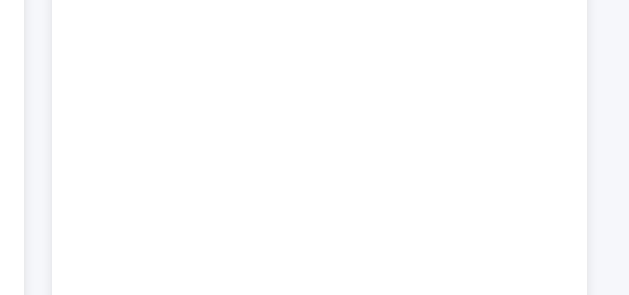
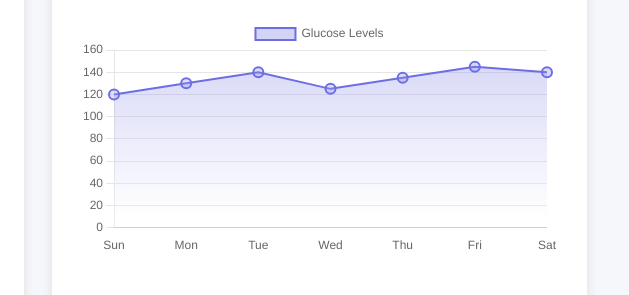
Before and after one commit to mohit-yadav-sde/jsTests, a plain HTML site: page 27403/Ideal/index.html in a window 1280 px wide. Shown: the part 207-502 px from the top of the page, 651-1280 px from the left. Drawn offline with nearby package versions, Linux system fonts and the light colour scheme.

Commit message:
ideal ammends

```diff
--- a/27403/Ideal/index.html
+++ b/27403/Ideal/index.html
@@ -922,116 +922,55 @@
   gradientFill.addColorStop(1, "rgba(255,255,255, .3)");
 
   var data = {
-    labels: ["", "Sun", "Mon", "Tue", "Wed", "Thu", "Fri", "Sat", ""],
+    labels: ["Sun", "Mon", "Tue", "Wed", "Thu", "Fri", "Sat"],
     datasets: [{
-      backgroundColor: "rgba(0,0,0,0)",
+      label: 'Glucose Levels',
+      backgroundColor: gradientFill,
       borderColor: "#6d6ee3",
       borderWidth: 2,
       fill: true,
-      backgroundColor: gradientFill,
-      data: [3, 5, 4, 10, 8, 9, 3, 15, 14, 17],
+      data: [120, 130, 140, 125, 135, 145, 140],
       pointRadius: 5,
       pointHoverRadius: 7,
-      pointColor: "#FFFFFF",
-      fillColor: "#FFFFFF",
-      strokeColor: "#FF0000",
     }]
   };
 
   var options = {
     responsive: true,
     maintainAspectRatio: false,
-    legend: {
-      display: false
-    },
-    tooltips: {
-      mode: 'index',
-      intersect: true,
-      yPadding: 10,
-      xPadding: 10,
-      caretSize: 8,
-      backgroundColor: '#fff',
-      titleFontColor: "#6d6ee3",
-      bodyFontStyle: 'bold',
-      bodyFontColor: "#737295",
-      displayColors: false,
-      callbacks: {
-        label: function (tooltipItems, data) {
-          return "10.5";
-        }
+    scales: {
+      y: {
+        beginAtZero: true,
+        maxTicksLimit: 5,
       },
-      bevelWidth: 3,
-      bevelHighlightColor: 'rgba(255, 255, 255, 0.75)',
-      bevelShadowColor: 'rgba(0, 0, 0, 0.5)'
-    },
-    showAllTooltips: true,
-    scales: {
-      yAxes: [{
-        display: true,
-        ticks: {
-          maxTicksLimit: 5,
-          min: 0,
-        },
-        gridLines: {
-          display: true
-        }
-      }],
-      xAxes: [{
-        display: true,
+      x: {
         ticks: {
           fontSize: 12,
           fontColor: '#c3c6de'
         },
-        gridLines: {
+        grid: {
           display: false
         }
-      }]
+      }
     },
-    elements: {
-      point: {
-        radius: 0
+    plugins: {
+      tooltip: {
+        enabled: true,
+        mode: 'index',
+        intersect: false,
+        padding: 10,
+        backgroundColor: '#fff',
+        titleFontColor: "#6d6ee3",
+        bodyFontColor: "#737295",
+        displayColors: false,
+        callbacks: {
+          label: function(tooltipItem) {
+            return tooltipItem.raw + " mg/dL";
+          }
+        }
       }
     }
   };
-
-  Chart.pluginService.register({
-    beforeRender: function (chart) {
-      if (chart.config.options.showAllTooltips) {
-        chart.pluginTooltips = [];
-        chart.config.data.datasets.forEach(function (dataset, i) {
-          chart.getDatasetMeta(i).data.forEach(function (sector, j) {
-            chart.pluginTooltips.push(new Chart.Tooltip({
-              _chart: chart.chart,
-              _chartInstance: chart,
-              _data: chart.data,
-              _options: chart.options.tooltips,
-              _active: [sector]
-            }, chart));
-          });
-        });
-        chart.options.tooltips.enabled = false;
-      }
-    },
-    afterDraw: function (chart, easing) {
-      if (chart.config.options.showAllTooltips) {
-        if (!chart.allTooltipsOnce) {
-          if (easing !== 1)
-            return;
-          chart.allTooltipsOnce = true;
-        }
-
-        chart.options.tooltips.enabled = true;
-        Chart.helpers.each(chart.pluginTooltips, function (tooltip, i) {
-          if (i !== 3) return;
-          tooltip.initialize();
-          tooltip.update();
-          tooltip.pivot();
-          tooltip.transition(easing).draw();
-        });
-        chart.options.tooltips.enabled = false;
-      }
-    }
-  });
 
   var myLineChart = new Chart(ctx, {
     type: 'line',
```
